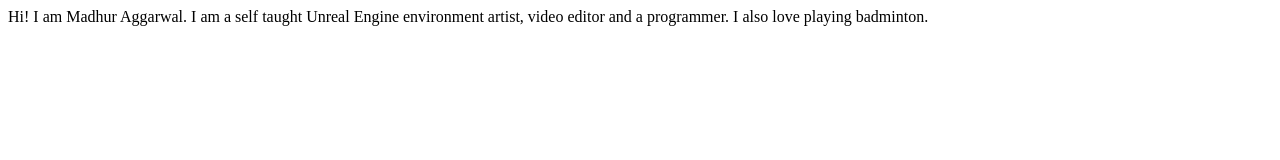
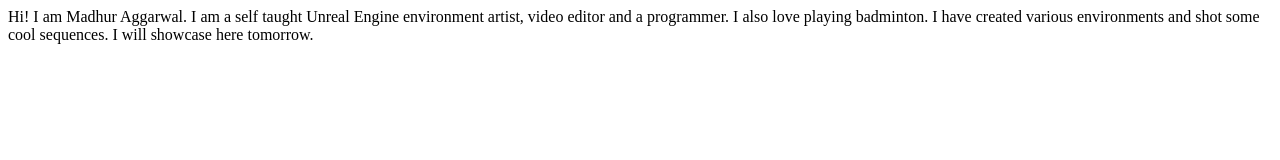
Before and after one commit to Ryugon07/madhuraggarwal-site, a plain HTML site: page index.html in a window 1280 px wide. Drawn offline with Linux system fonts and the light colour scheme.

Commit message:
update-details-of-project

```diff
--- a/index.html
+++ b/index.html
@@ -11,5 +11,7 @@
 
     I am a self taught Unreal Engine environment artist, video editor and a programmer.
     I also love playing badminton.
+
+    I have created various environments and shot some cool sequences. I will showcase here tomorrow.
 </body>
 </html>
```
